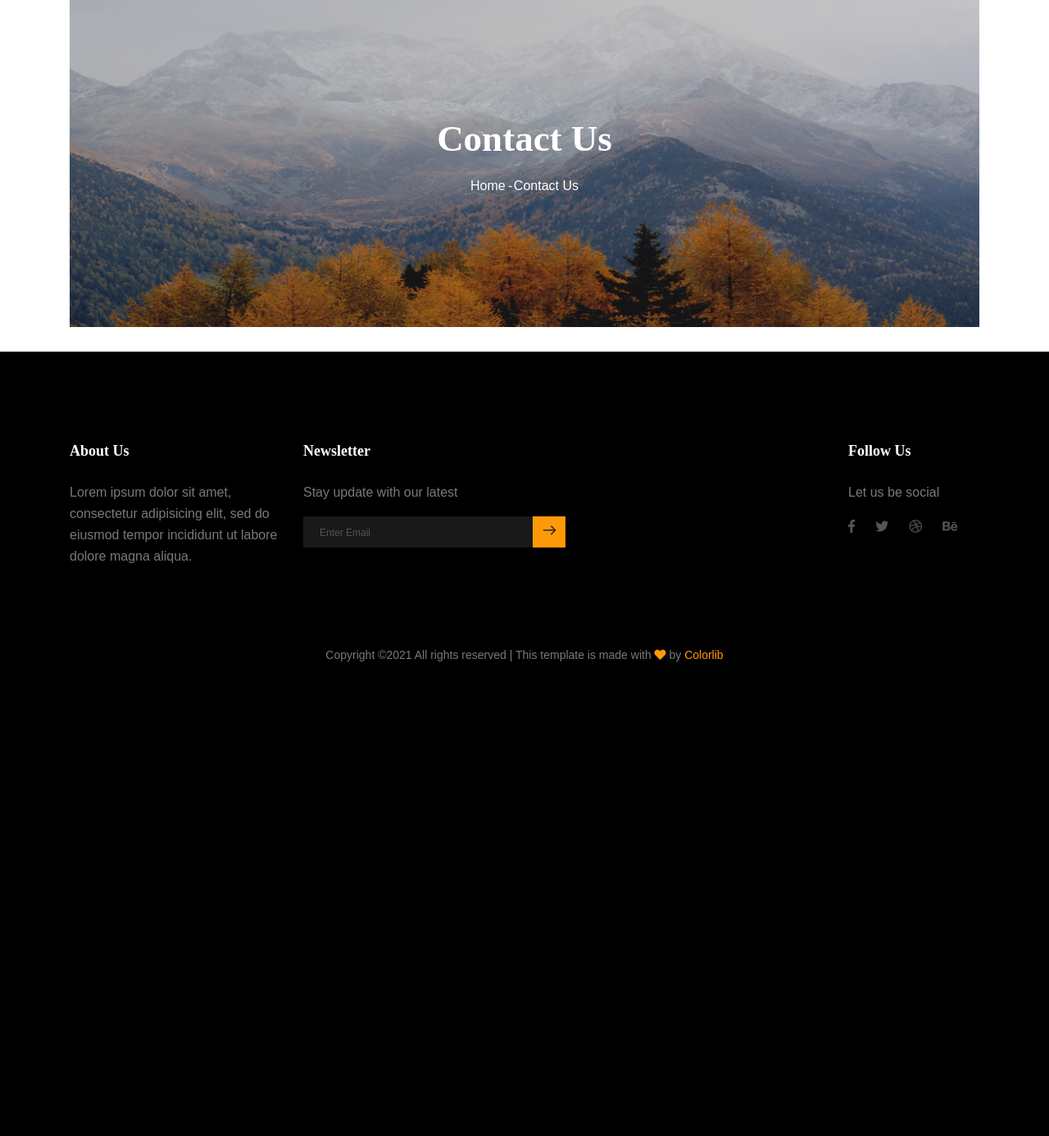
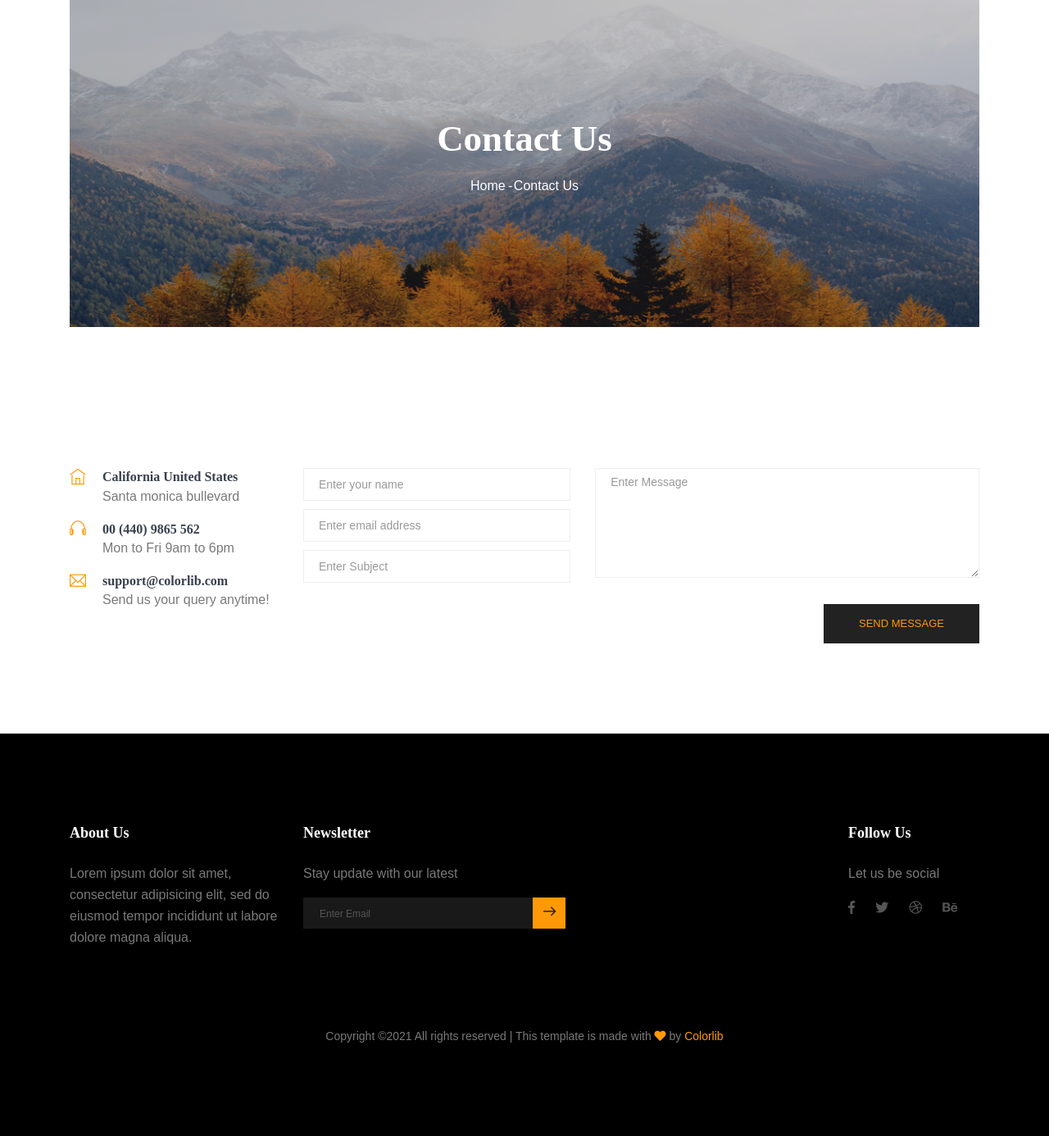
Before and after one commit to AlBan52/Blog_Repair, a Django app: template templates/contact.html in a window 1280 px wide. Shown: the part 85-1471 px from the top of the page at 82% size. Before the commit the page ends 892 px from the top, so only its background shows below. Run offline with Django 3.2, Linux system fonts and the light colour scheme; the template is opened without the code that fills it, so the values that code supplies are empty; some libraries are stand-ins or nearby versions.

Commit message:
Contact information added

```diff
--- a/templates/contact.html
+++ b/templates/contact.html
@@ -22,8 +22,66 @@
 </section>
 <!--================ Hero sm banner end =================-->
 
-<div class="container">
-  <div>{{html_map|safe}}</div>
-</div>
+
+<!-- ================ contact section start ================= -->
+  <section class="section-margin--small section-margin">
+    <div class="container">
+      <div class="d-none d-sm-block mb-5 pb-4">
+        {{html_map|safe}}
+      </div>
+
+      <div class="row">
+        <div class="col-md-4 col-lg-3 mb-4 mb-md-0">
+          <div class="media contact-info">
+            <span class="contact-info__icon"><i class="ti-home"></i></span>
+            <div class="media-body">
+              <h3>California United States</h3>
+              <p>Santa monica bullevard</p>
+            </div>
+          </div>
+          <div class="media contact-info">
+            <span class="contact-info__icon"><i class="ti-headphone"></i></span>
+            <div class="media-body">
+              <h3><a href="tel:454545654">00 (440) 9865 562</a></h3>
+              <p>Mon to Fri 9am to 6pm</p>
+            </div>
+          </div>
+          <div class="media contact-info">
+            <span class="contact-info__icon"><i class="ti-email"></i></span>
+            <div class="media-body">
+              <h3><a href="mailto:support@colorlib.com">support@colorlib.com</a></h3>
+              <p>Send us your query anytime!</p>
+            </div>
+          </div>
+        </div>
+        <div class="col-md-8 col-lg-9">
+          <form action="./" class="form-contact contact_form" method="post" id="contactForm" novalidate="novalidate">
+            <div class="row">
+              <div class="col-lg-5">
+                <div class="form-group">
+                  <input class="form-control" name="name" id="name" type="text" placeholder="Enter your name">
+                </div>
+                <div class="form-group">
+                  <input class="form-control" name="email" id="email" type="email" placeholder="Enter email address">
+                </div>
+                <div class="form-group">
+                  <input class="form-control" name="subject" id="subject" type="text" placeholder="Enter Subject">
+                </div>
+              </div>
+              <div class="col-lg-7">
+                <div class="form-group">
+                    <textarea class="form-control different-control w-100" name="message" id="message" cols="30" rows="5" placeholder="Enter Message"></textarea>
+                </div>
+              </div>
+            </div>
+            <div class="form-group text-center text-md-right mt-3">
+              <button type="submit" class="button button--active button-contactForm">Send Message</button>
+            </div>
+          </form>
+        </div>
+      </div>
+    </div>
+  </section>
+  <!-- ================ contact section end ================= -->
 
 {% endblock %}
```
